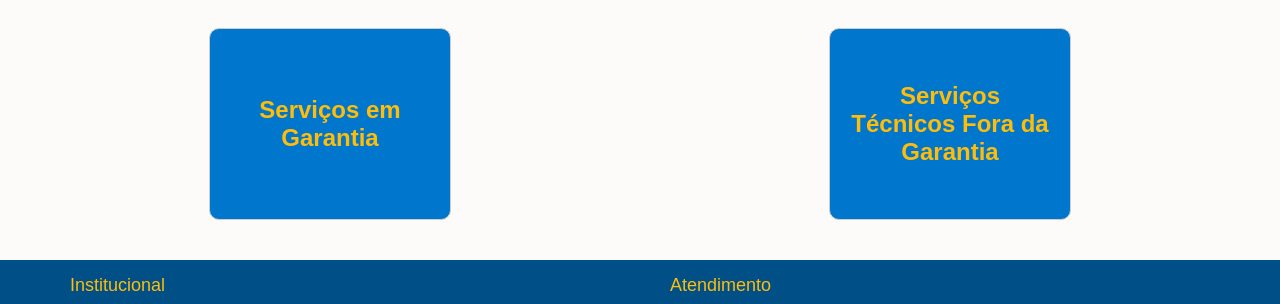
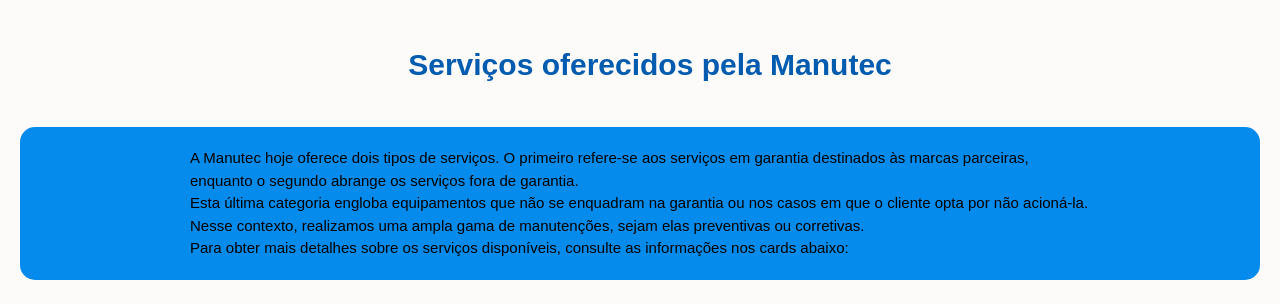
Before and after one commit to FeCossta/Loja_Virtual, a React (Vite) app: page /services in a window 1280 px wide. Shown: the part 318-622 px from the top of the page. Built offline with nearby package versions, Linux system fonts and the light colour scheme.

Commit message:
fixes 1.2

```diff
--- a/src/pages/Services.css
+++ b/src/pages/Services.css
@@ -1,5 +1,32 @@
+.subtitle {
+    display: flex;
+    background-color: rgb(4, 139, 236,8);
+    margin: 20px;
+    border-radius: 15px;
+    justify-content: center;
+    align-items: center;
+    margin-bottom: 40px;
+}
+.title-service {
+    display: flex;
+    justify-content: center;
+    align-items: center;
+    padding-bottom: 25px;
+    color: #015baf;
+}
 
-.services-container, .service-mod-content {
+.subtitle-paragraph {
+    color: #000;
+    font-size: 15px;
+    line-height: 1.5;
+    margin: 20px 40px 20px 228px;
+    justify-content: center;
+    align-items: center;
+    max-width: 900px;
+}
+
+.services-container,
+.service-mod-content {
     text-align: center;
     color: #ffbc09;
 }
@@ -47,7 +74,14 @@
         width: 90%;
     }
 }
-
+.title-service{
+    margin-left: 20px;
+    font-size: 15px;
+    margin-top: 50px;
+}
+.subtitle-paragraph{
+    margin: 20px;
+}
 .service-mod-content {
     background-color: #0077CC;
     padding: 20px;
--- a/src/pages/Services.jsx
+++ b/src/pages/Services.jsx
@@ -46,7 +46,12 @@
                 <a href="/"><img src="https://testifying-nbfc5lxc9-fe-costa.vercel.app/assets/img/LogoManuteec-1.png" /> </a>
             </div>
             <MainMenu />
-
+            <div className="title-service">
+                <h1>Serviços oferecidos pela Manutec</h1>
+            </div>
+            <div className="subtitle">
+                <p className='subtitle-paragraph'>A Manutec hoje oferece dois tipos de serviços. O primeiro refere-se aos serviços em garantia destinados às marcas parceiras, enquanto o segundo abrange os serviços fora de garantia.<br/> Esta última categoria engloba equipamentos que não se enquadram na garantia ou nos casos em que o cliente opta por não acioná-la.<br/> Nesse contexto, realizamos uma ampla gama de manutenções, sejam elas preventivas ou corretivas.<br/> Para obter mais detalhes sobre os serviços disponíveis, consulte as informações nos cards abaixo:</p>
+            </div>
             <div className="services-container">
                 <div className="service-block" onClick={() => openModal('Serviços em Garantia')}>
                     <h2>Serviços em Garantia</h2>
```
